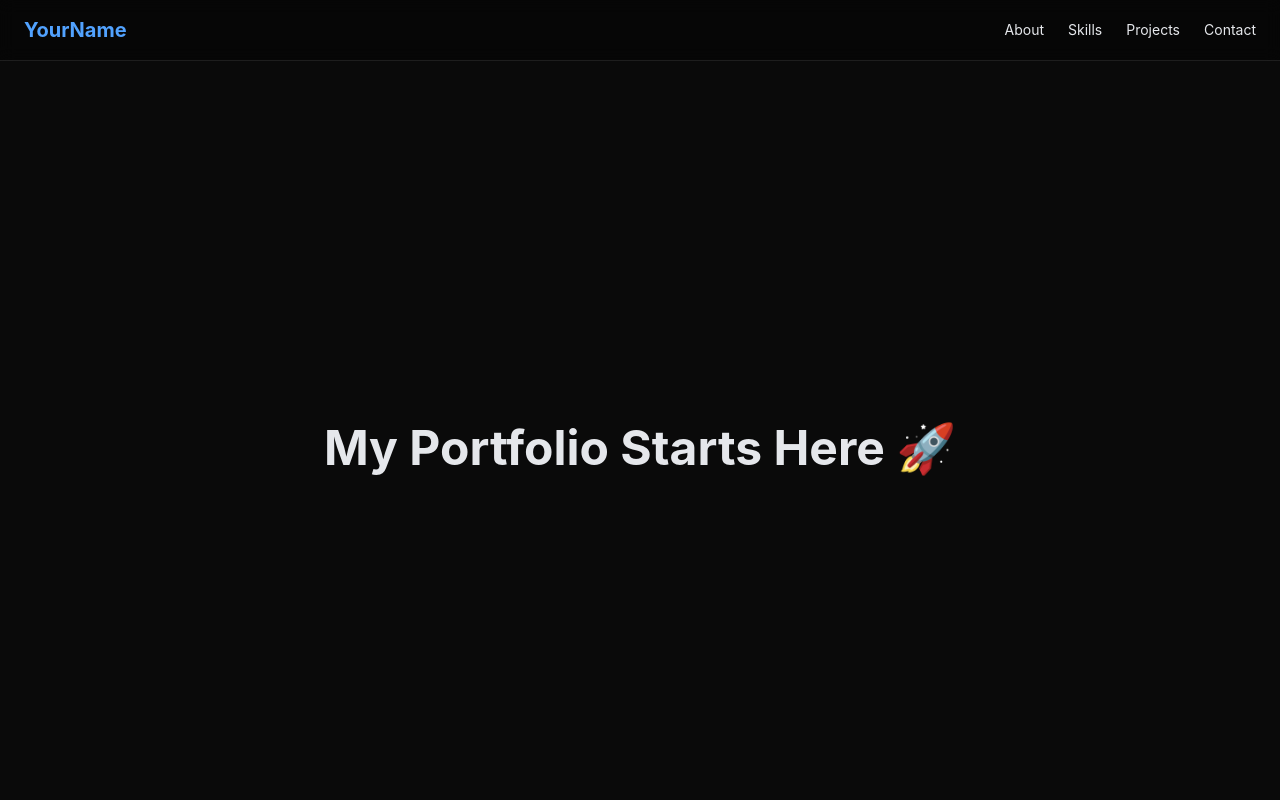
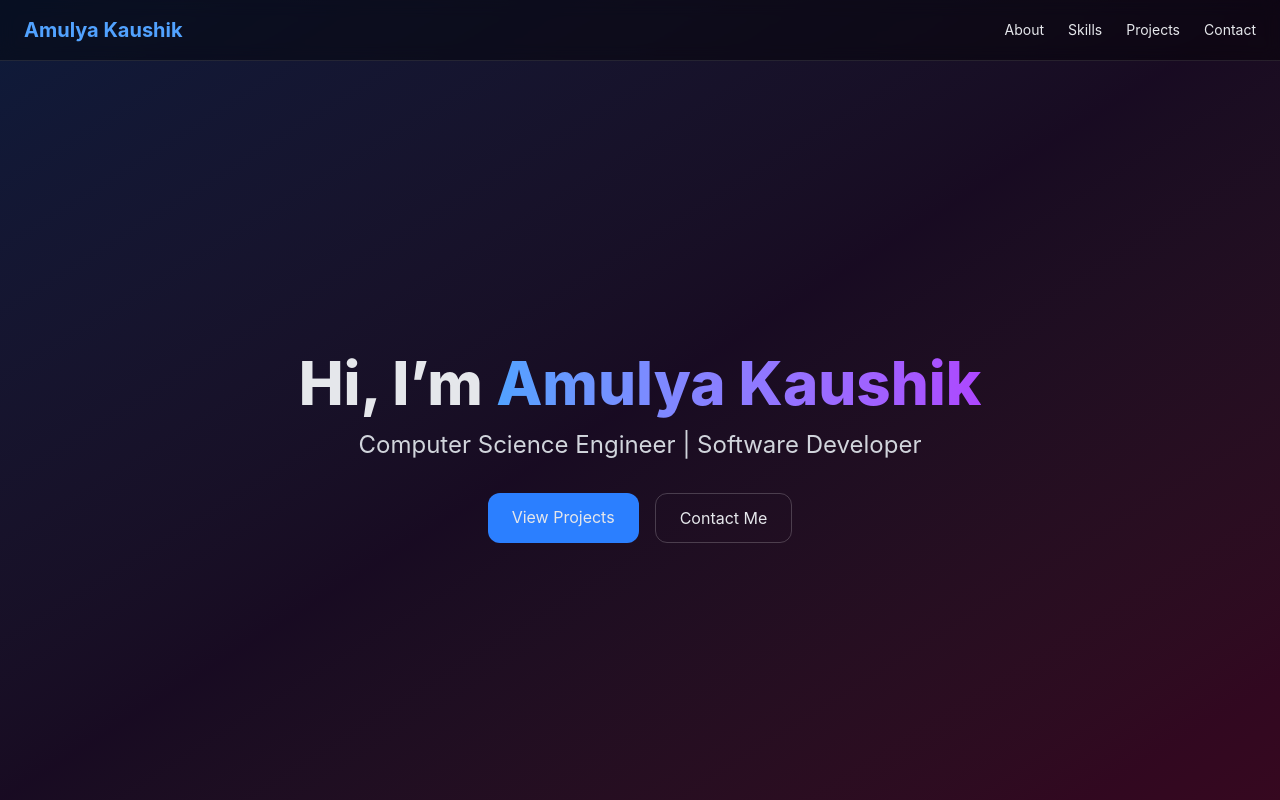
Before and after one commit to AmulyaKaushik/Portfolio, a React (Vite) app: page / in a window 1280 px wide. Built offline with nearby package versions, Linux system fonts and the light colour scheme.

Commit message:
animate + hover + gradient

```diff
--- a/src/components/Navbar.jsx
+++ b/src/components/Navbar.jsx
@@ -5,7 +5,7 @@ export default function Navbar() {
 
         {/* Logo / Name */}
         <span className="text-xl font-bold text-blue-400">
-          YourName
+          Amulya Kaushik
         </span>
 
         {/* Links */}
--- a/src/sections/Hero.jsx
+++ b/src/sections/Hero.jsx
@@ -1,9 +1,46 @@
+import { motion } from "framer-motion";
+
 export default function Hero() {
   return (
-    <section className="min-h-screen flex items-center justify-center pt-24">
-      <h1 className="text-5xl font-bold">
-        My Portfolio Starts Here 🚀
-      </h1>
+    <section className="min-h-screen flex items-center justify-center pt-24 relative overflow-hidden">
+
+      {/* Background Gradient */}
+      <div className="absolute inset-0 bg-gradient-to-br from-blue-600/20 via-purple-600/10 to-pink-600/20" />
+
+      {/* Content */}
+      <motion.div
+        initial={{ opacity: 0, y: 40 }}
+        animate={{ opacity: 1, y: 0 }}
+        transition={{ duration: 0.8 }}
+        className="relative z-10 text-center px-6"
+      >
+        <h1 className="text-4xl md:text-6xl font-extrabold mb-4">
+          Hi, I’m{" "}
+          <span className="bg-gradient-to-r from-blue-400 to-purple-500 bg-clip-text text-transparent">
+            Amulya Kaushik
+          </span>
+        </h1>
+
+        <p className="text-xl md:text-2xl text-gray-300 mb-8">
+          Computer Science Engineer | Software Developer
+        </p>
+
+        <div className="flex justify-center gap-4">
+          <a
+            href="#projects"
+            className="px-6 py-3 rounded-xl bg-blue-500 hover:bg-blue-600 transition"
+          >
+            View Projects
+          </a>
+
+          <a
+            href="#contact"
+            className="px-6 py-3 rounded-xl border border-white/20 hover:bg-white/10 transition"
+          >
+            Contact Me
+          </a>
+        </div>
+      </motion.div>
     </section>
   );
 }
```
